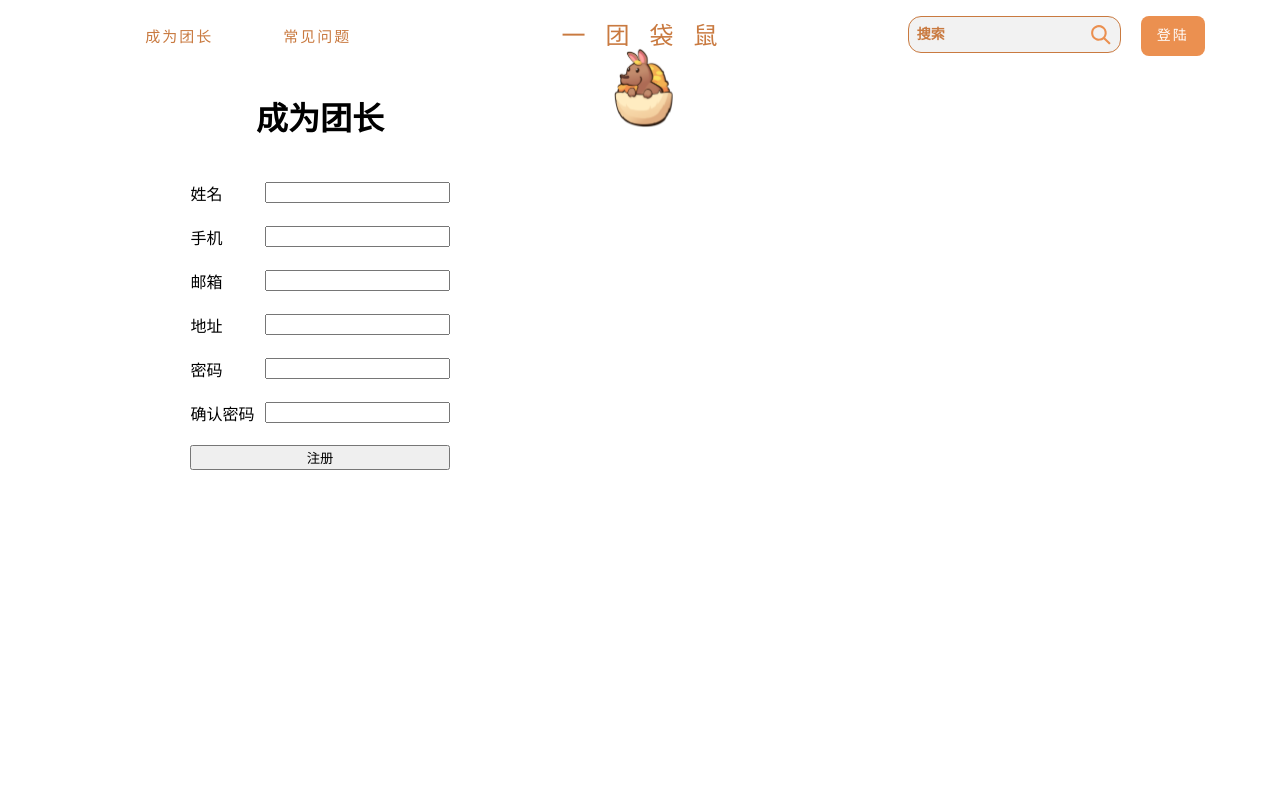
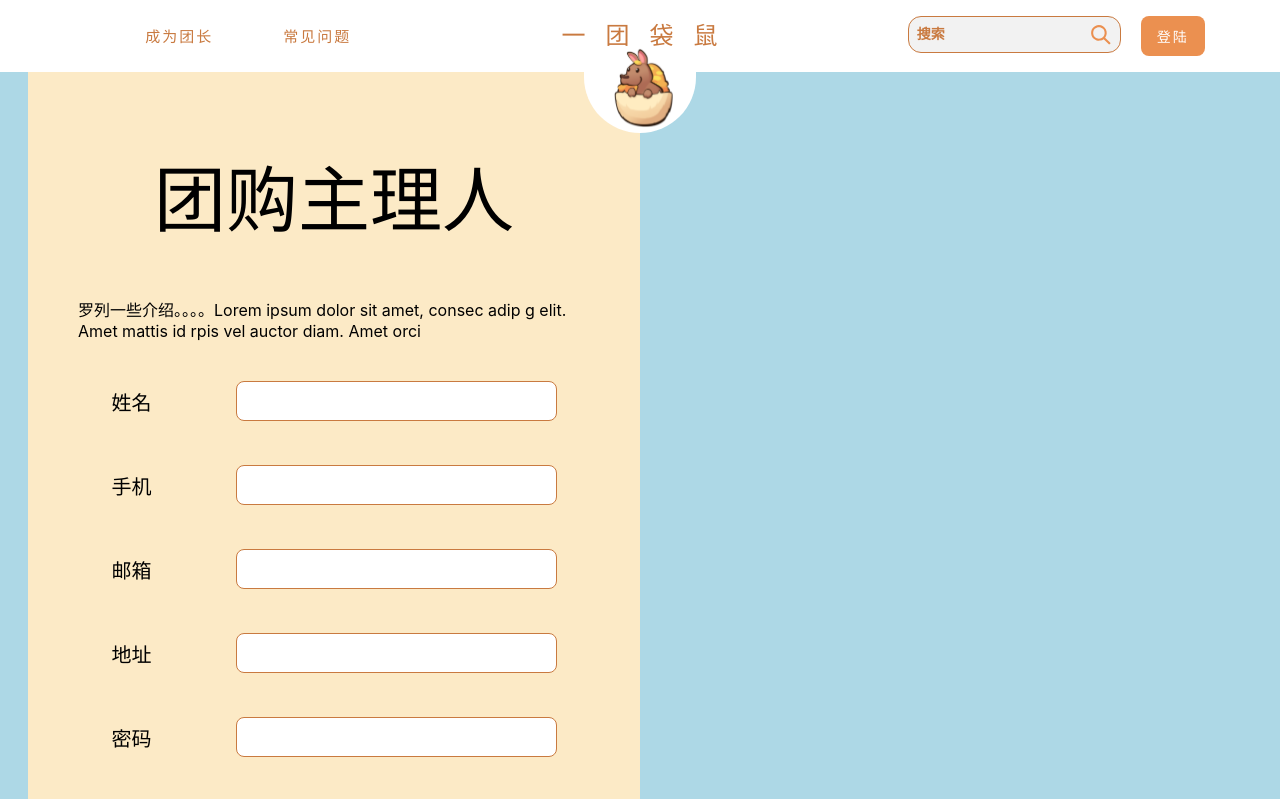
Before and after one commit to tinghuang-dev/1tds, a Next.js app: page /become-a-captain in a window 1280 px wide. Shown: the top 799 px of the page. Built offline with nearby package versions, Linux system fonts and the light colour scheme; a web font is replaced by a local one.

Commit message:
Captain form style (#13)
* feat(becaome-a-captain): add register form styles

* feat(become-a-captain): add form styles

* feat(global): add ZCOOL Kuaile font;

* refactor(become-a-captain): extract Input and Button
component;

Co-authored-by: Long Zhao <zlong@outlook.com>

```diff
--- a/src/app/BecomeACaptainPage/BecomeACaptainPage.jsx
+++ b/src/app/BecomeACaptainPage/BecomeACaptainPage.jsx
@@ -2,27 +2,31 @@ import React, { Fragment } from 'react';
 import styled from 'styled-components';
 import useForm from '../../hooks/useForm';
 import config from './formConfig';
+import Button from '../../components/Button';
+import Input from '../../components/Input';
 
-const FormWrapper = styled.div`
+const FormArea = styled.div`
   display: flex;
   flex-direction: column;
   align-items: center;
   justify-content: center;
-  width: 50%;
+  position: absolute;
+  width: 612px;
+  right: 50%;
+  background: #FCEAC6;
+  padding: 40px 0;
 `;
 
 const InputWrapper = styled.div`
   display: flex;
   align-items: center;
   justify-content: space-between;
-  margin: 20px 0;
+  width: 100%;
+  margin: 20px 0 24px;
 `;
 
-const Input = styled.input`
+const FormInput = styled(Input)`
   margin-left: 10px;
-  outline: none;
-
-  border-color: ${(props) => props.error && 'red'};
 `;
 
 const ErrorMessage = styled.div`
@@ -31,12 +35,39 @@ const ErrorMessage = styled.div`
   justify-content: flex-end;
 `;
 
-const SubmitButton = styled.button`
+const SubmitButton = styled(Button)`
+  padding: 16px 24px;
+  margin-top: 64px;
+  font-size: 24px;
+  width: 149px;
+  height: 52px;
+`;
+
+const FormRow = styled.div`
+  height: auto;
+  background-color: lightblue;
+  height: 915px;
+`;
+
+const Form = styled.form`
   width: 100%;
+  font-size: 20px;
+  display: flex;
+  flex-direction: column;
+  align-items: center;
+  padding: 0 83.5px;
+`;
 
-  &:hover {
-    cursor: pointer;
-  }
+const Title = styled.h1`
+  font-family: 'ZCOOL KuaiLe';
+  font-size: 72px;
+  margin: 30px 0;
+  font-weight: 400;
+`;
+
+const Introduction = styled.div`
+  padding: 0 50px;
+  margin: 20px 0;
 `;
 
 export default function BecomeACaptainPage() {
@@ -59,19 +90,25 @@ export default function BecomeACaptainPage() {
   };
 
   return (
-    <FormWrapper>
-      <h1>
-        成为团长
-      </h1>
+    <FormRow>
+      <FormArea>
+        <Title>
+          团购主理人
+        </Title>
 
-      <form onSubmit={handleSubmit}>
+        <Introduction>
+          罗列一些介绍。。。。Lorem ipsum dolor sit amet, consec adip g elit.
+          Amet mattis id rpis vel auctor diam. Amet orci
+        </Introduction>
+
+        <Form onSubmit={handleSubmit}>
           {Object.keys(config).map((key) => (
             <Fragment key={key}>
               <InputWrapper>
                 <label htmlFor={key}>
                   {config[key].label}
                 </label>
-              <Input
+                <FormInput
                   type={config[key].inputType || 'text'}
                   name={key}
                   onChange={handleInputChange(key)}
@@ -90,9 +127,10 @@ export default function BecomeACaptainPage() {
           ))}
 
           <SubmitButton type="submit">
-          注册
+            成为团长
           </SubmitButton>
-      </form>
-    </FormWrapper>
+        </Form>
+      </FormArea>
+    </FormRow>
   );
 }
--- a/src/app/Header/components/MenuRight/MenuRight.jsx
+++ b/src/app/Header/components/MenuRight/MenuRight.jsx
@@ -1,25 +1,14 @@
 import React from 'react';
 import styled from 'styled-components';
 import Image from 'next/image';
+import Button from '../../../../components/Button';
 
 const Right = styled.ul`
   list-style: none;
   display: flex;
 `;
 
-const SignIn = styled.button`
-    display: flex;
-    padding: 10px 16px;
-    background: #EB9050;
-    border-radius: 8px;
-    border: none;
-    color: #ffffff;
-    font-family: ZCOOL KuaiLe;
-    font-style: normal;
-    font-weight: normal;
-    font-size: 14px;
-    line-height: 20px;
-    letter-spacing: 2px;
+const SignIn = styled(Button)`
     margin-right: 10px;
 `;
 
--- /dev/null
+++ b/src/components/Button.jsx
@@ -0,0 +1,24 @@
+import styled from 'styled-components';
+
+const Button = styled.button`
+  display: flex;
+  align-items: center;
+  justify-content: center;
+  padding: 10px 16px;
+  background: #EB9050;
+  border-radius: 8px;
+  border: none;
+  color: #ffffff;
+  font-family: ZCOOL KuaiLe;
+  font-style: normal;
+  font-weight: normal;
+  font-size: 14px;
+  letter-spacing: 2px;
+  outline: none;
+
+  &:hover {
+    cursor: pointer;
+  }
+`;
+
+export default Button;
--- /dev/null
+++ b/src/components/Input.jsx
@@ -0,0 +1,17 @@
+import styled from 'styled-components';
+
+const Input = styled.input`
+  height: 40px;
+  width: 321px;
+  outline: none;
+  border: 1px solid #C97A40;
+  box-sizing: border-box;
+  border-radius: 8px;
+  padding: 4.5px 16px;
+  font-family: 'Microsoft YaHei';
+  font-size: 18px;
+
+  border-color: ${(props) => props.error && 'blue'};
+`;
+
+export default Input;
```
Lines whose indentation alone changed are shown as unchanged.
